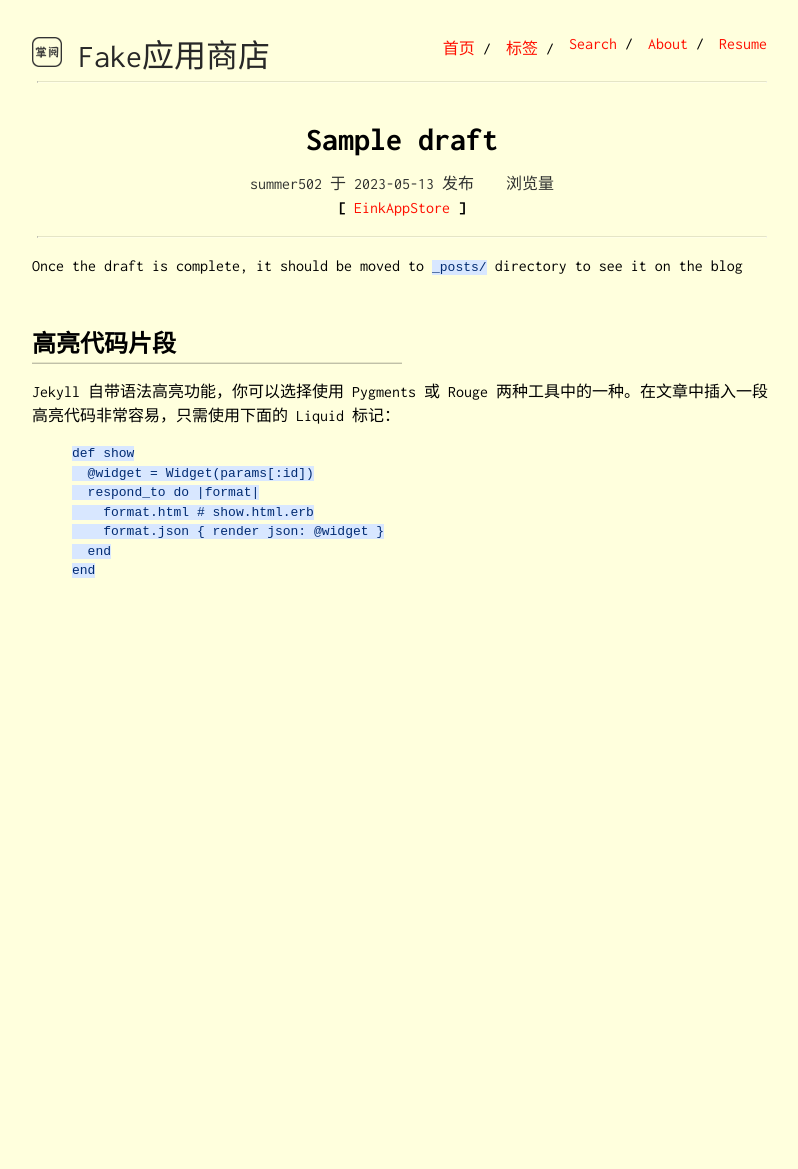
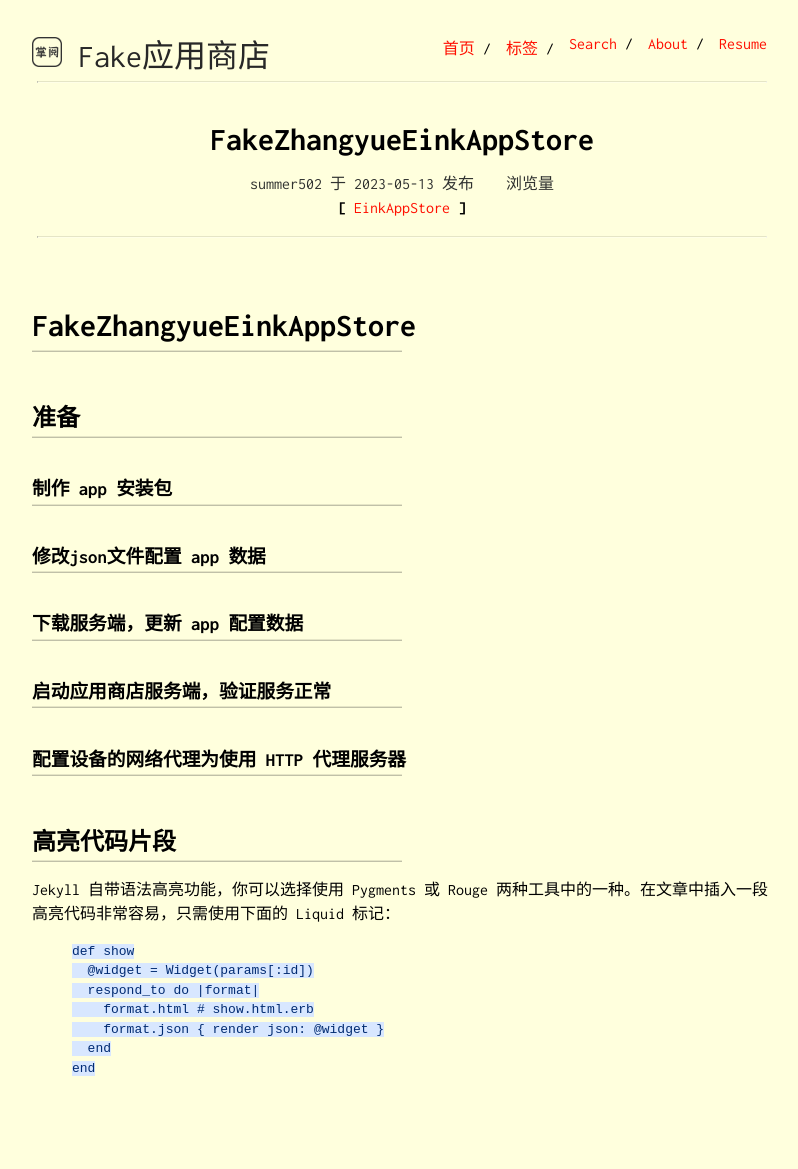
Before and after one commit to summer502/FakeZhangyueEinkAppStore, a Jekyll site: the page built from _posts/2023-05-13-sample-draft.md, in a window 1280 px wide. Shown: the whole page, without its empty margins (238-1036 px from the left). Built offline with Jekyll 4.4.1, drawn with Linux system fonts in a browser that asks for light colours; comment, search, counter and statistics services are not loaded; before the commit the page ends 900 px from its top, so only the background shows below that.

Commit message:
更新 2023-05-13-sample-draft.md

```diff
--- a/_posts/2023-05-13-sample-draft.md
+++ b/_posts/2023-05-13-sample-draft.md
@@ -1,11 +1,17 @@
 ---
 layout: post
-title: Sample draft
-subtitle: This is a draft - it won't be visible on the blog
+title: FakeZhangyueEinkAppStore
+subtitle: 搭建一个伪掌阅 iReader 应用商店服务端，给设备安装第三方 app 应用。
 tags: [EinkAppStore]
 ---
+# FakeZhangyueEinkAppStore
+## 准备
+### 制作 app 安装包
+### 修改json文件配置 app 数据
+### 下载服务端，更新 app 配置数据
+### 启动应用商店服务端，验证服务正常
+### 配置设备的网络代理为使用 HTTP 代理服务器
 
-Once the draft is complete, it should be moved to `_posts/` directory to see it on the blog
 
 
 ## 高亮代码片段
```
